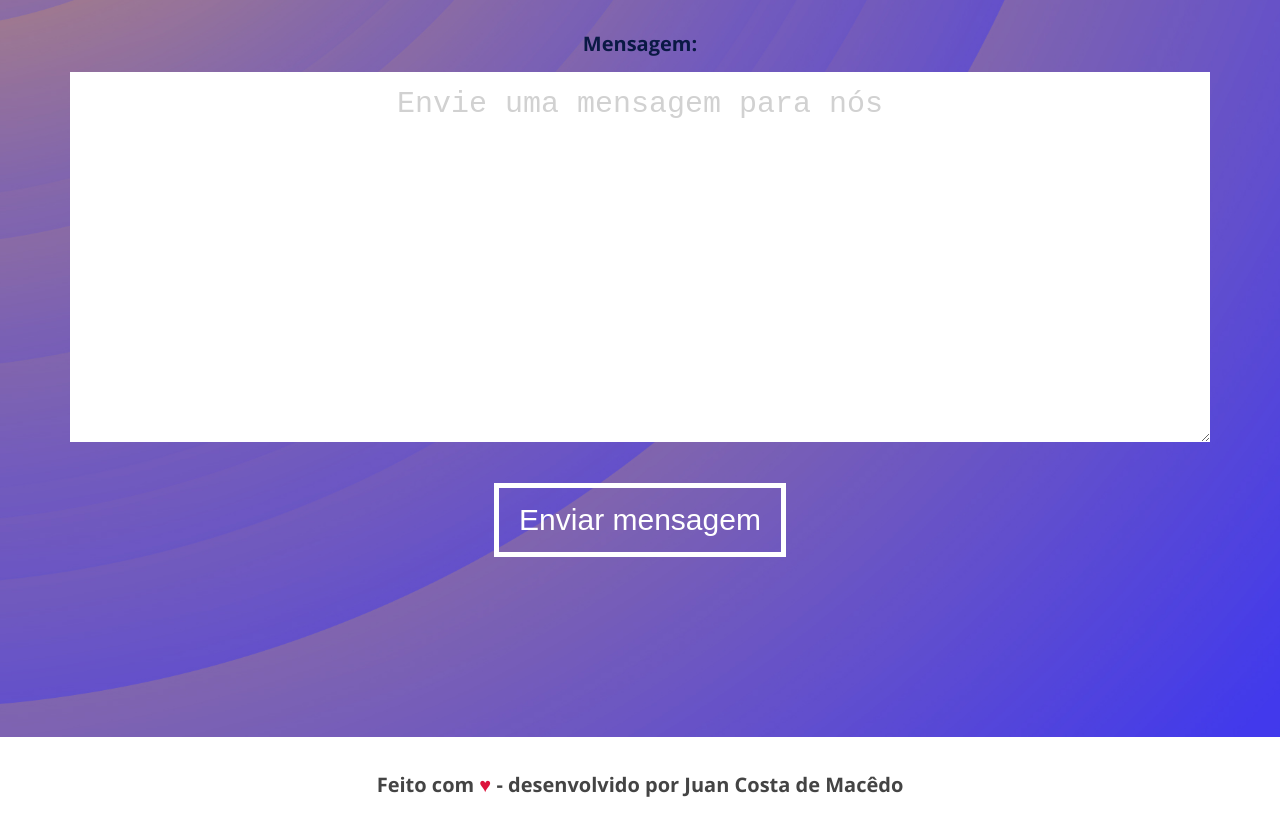
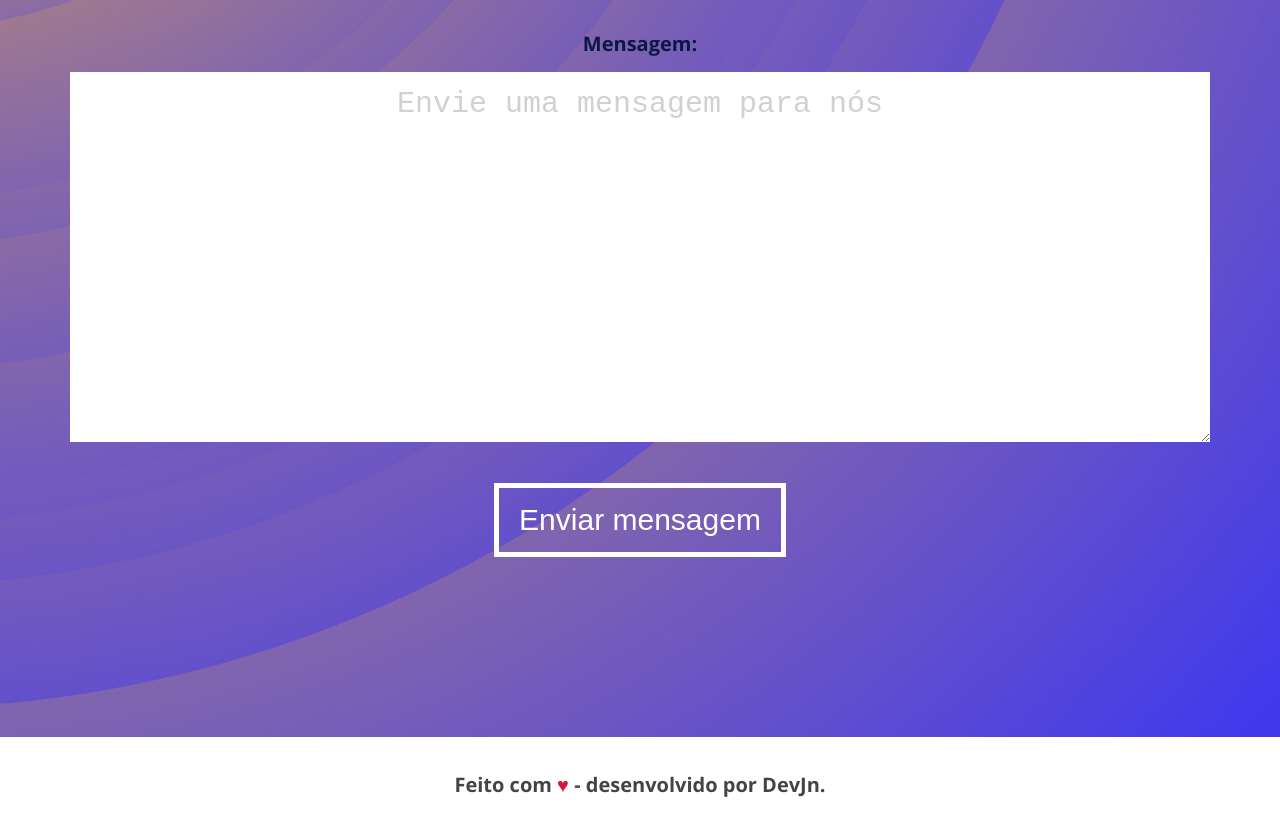
Before and after one commit to devjn1998/imperiostoretemplate, a plain HTML site: page index.html in a window 1280 px wide. Shown: the part 5767-6600 px from the top of the page. Drawn offline with nearby package versions, Linux system fonts and the light colour scheme.

Commit message:
Update index.html

```diff
--- a/index.html
+++ b/index.html
@@ -273,7 +273,7 @@
     </section>
 
     <footer id="footer" class="footer white-bg">
-        <p><a rel="nofollow" target="_blank" href="https://www.instagram.com/juuan.macedo/">Feito com <span class="heart">♥</span> - desenvolvido por Juan Costa de Macêdo</a></p>
+        <p><a rel="nofollow" target="_blank" href="https://www.instagram.com/juuan.macedo/">Feito com <span class="heart">♥</span> - desenvolvido por DevJn.</a></p>
     </footer>
 
     <a class="back-to-top" href="#">⇡</a>
```
